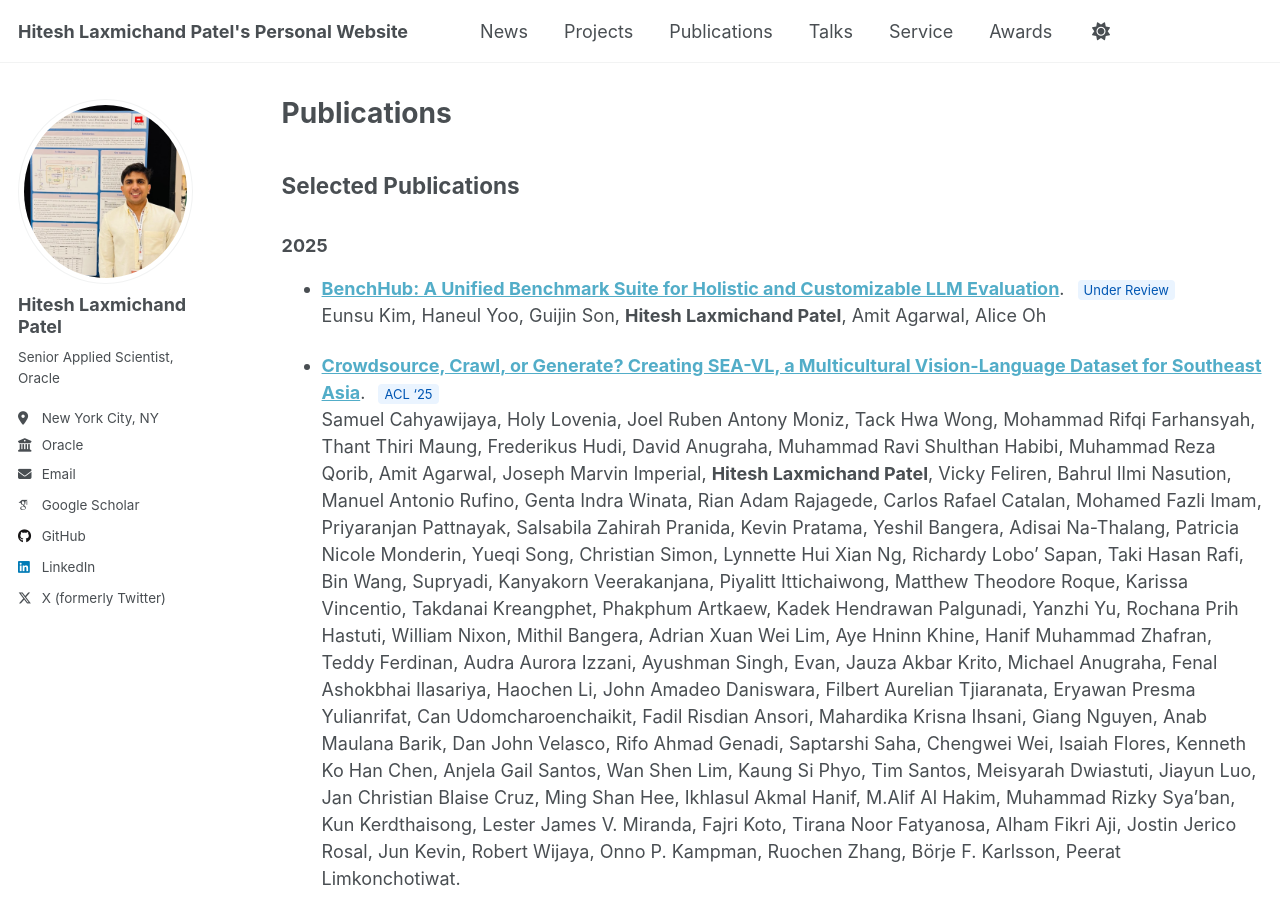
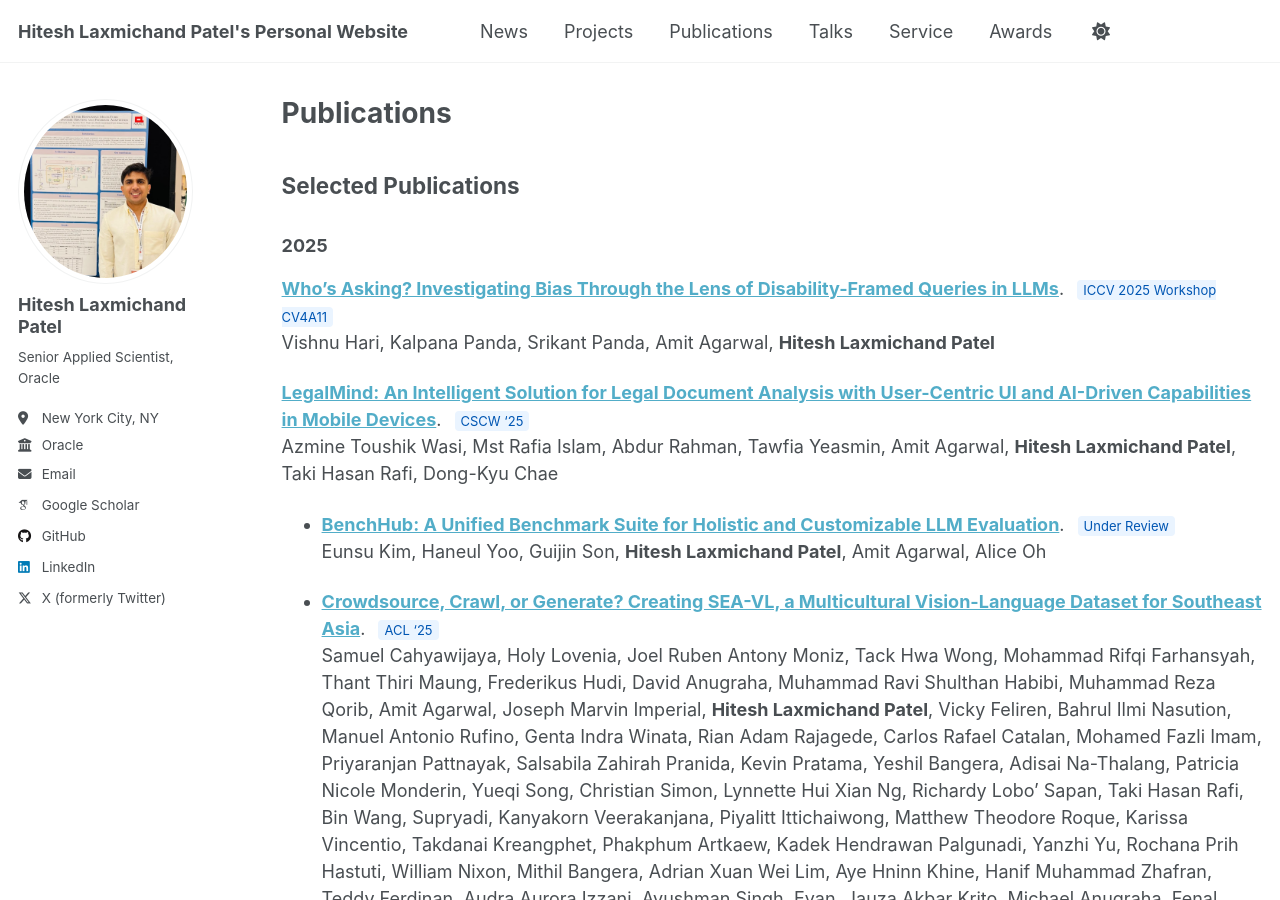
Before and after one commit to HITESHLPATEL/hiteshlpatel.github.io, a Jekyll site: the page built from _pages/publications.md, in a window 1280 px wide and 900 px high. Built offline with Jekyll 4.4.1, drawn with Linux system fonts in a browser that asks for light colours; some web fonts are replaced.

Commit message:
Update publications.md

```diff
--- a/_pages/publications.md
+++ b/_pages/publications.md
@@ -11,6 +11,14 @@ redirect_from:
 ## Selected Publications
 
 ### 2025
+
+**[Who's Asking? Investigating Bias Through the Lens of Disability-Framed Queries in LLMs]()**.
+<span style="font-size:13px; background:#eaf4ff; color:#0056b3; padding:2px 6px; margin-left:8px; border-radius:4px;">ICCV 2025 Workshop CV4A11</span>
+Vishnu Hari, Kalpana Panda, Srikant Panda, Amit Agarwal, **Hitesh Laxmichand Patel**
+
+ **[LegalMind: An Intelligent Solution for Legal Document Analysis with User-Centric UI and AI-Driven Capabilities in Mobile Devices]()**.
+<span style="font-size:13px; background:#eaf4ff; color:#0056b3; padding:2px 6px; margin-left:8px; border-radius:4px;">CSCW '25</span>
+Azmine Toushik Wasi, Mst Rafia Islam, Abdur Rahman, Tawfia Yeasmin, Amit Agarwal, **Hitesh Laxmichand Patel**, Taki Hasan Rafi, Dong-Kyu Chae
 
 - **[BenchHub: A Unified Benchmark Suite for Holistic and Customizable LLM Evaluation](https://arxiv.org/abs/2506.00482)**.
 <span style="font-size:13px; background:#eaf4ff; color:#0056b3; padding:2px 6px; margin-left:8px; border-radius:4px;">Under Review</span>
```
